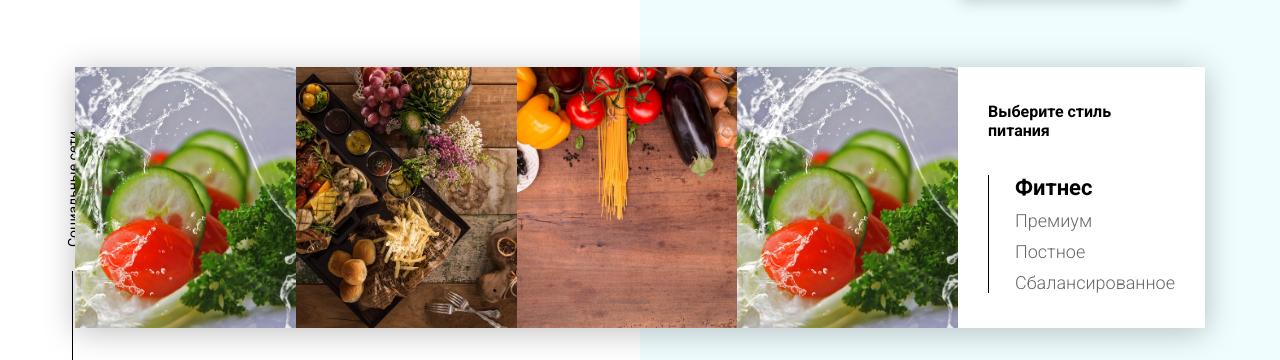
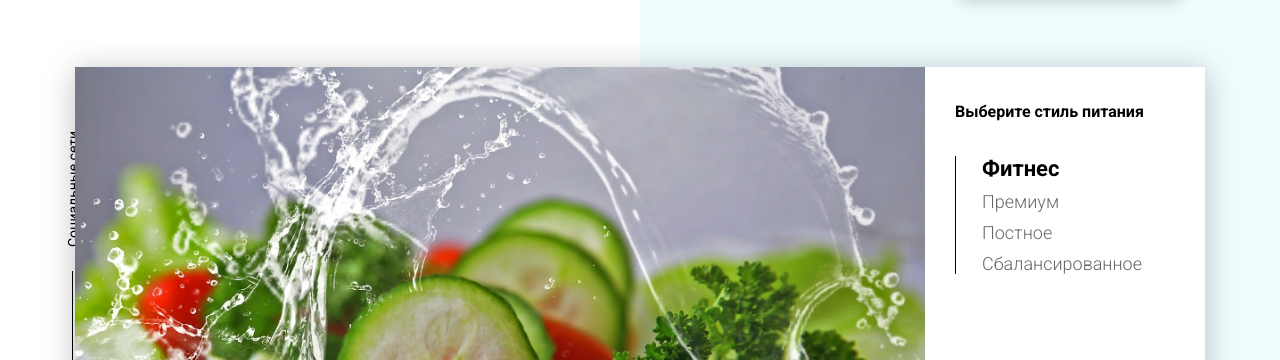
Before and after one commit to Satin3737/food, a website with bundled scripts: page src/index.html in a window 1280 px wide. Both pictures are taken after a click on the element "Фитнес". Shown: the part 111-471 px from the top of the page. Built offline with nearby package versions, Linux system fonts and the light colour scheme; files whose address does not match are found by name.

Commit message:
added tabs

```diff
--- a/src/index.html
+++ b/src/index.html
@@ -36,7 +36,7 @@
         <div class="bgc_blue"></div>
         <div class="container">
             <div class="tabcontainer">
-                <div class="tabcontent">
+                <div class="tabcontent active">
                     <img src="img/tabs/vegy.jpg" alt="vegy">
                     <div class="tabcontent__descr">
                         Меню "Фитнес" - это новый подход к приготовлению блюд: больше свежих овощей и фруктов. Для людей, которые интересуются спортом; активных и здоровых. Это абсолютно новый продукт с оптимальной ценой и высоким качеством!
@@ -55,7 +55,7 @@
                     </div>
                 </div>
                 <div class="tabcontent">
-                    <img src="img/tabs/vegy.jpg" alt="vegy">
+                    <img src="img/tabs/hamburger.jpg" alt="vegy">
                     <div class="tabcontent__descr">
                         Меню "Сбалансированное" - это соответствие вашего рациона всем научным рекомендациям. Мы тщательно просчитываем вашу потребность в к/б/ж/у и создаем лучшие блюда для вас.
                     </div>
@@ -63,7 +63,7 @@
                 <div class="tabheader">
                     <h3>Выберите стиль питания</h3>
                     <div class="tabheader__items">
-                        <div class="tabheader__item tabheader__item_active">Фитнес</div>
+                        <div class="tabheader__item active">Фитнес</div>
                         <div class="tabheader__item">Премиум</div>
                         <div class="tabheader__item">Постное</div>
                         <div class="tabheader__item">Сбалансированное</div>
@@ -300,5 +300,6 @@
             </div>
         </div>
     </div>
+    <script src="js/script.js"></script>
 </body>
 </html>
--- a/src/js/main.js
+++ b/src/js/main.js
@@ -0,0 +1,21 @@
+document.addEventListener('DOMContentLoaded', () => {
+
+    const tabBtn = document.querySelectorAll('.tabheader__item');
+    const tabContent = document.querySelectorAll('.tabcontent');
+
+    tabBtn.forEach((btn, i) => {
+       btn.addEventListener('click', () => {
+           changeActiveTab([tabBtn, tabContent], i)
+       });
+    });
+
+    function changeActiveTab(arrays, i) {
+        arrays.forEach(arr => {
+            arr.forEach(item => {
+                item.classList.remove('active');
+            });
+            arr[i].classList.add('active');
+        });
+    }
+
+});
--- a/src/scss/blocks/preview/_preview.scss
+++ b/src/scss/blocks/preview/_preview.scss
@@ -26,6 +26,10 @@
 .tabcontent {
     width: 850px;
     position: relative;
+    display: none;
+    &.active {
+        display: block;
+    }
     img {
         width: 100%;
         height: 100%;
@@ -59,14 +63,13 @@
         border-left: 1px solid black;
     }
     &__item {
-        font-weight: bold;
         font-size: 18px;
         font-weight: 300;
         margin-top: 10px;
         color: rgba(0, 0, 0, 0.6);
         cursor: pointer;
         transition: 0.3s all;
-        &_active {
+        &.active {
             color: #000;
             font-size: 22px;
             font-weight: 700;
```
Also changed, not shown: dist/css/style.css, dist/index.html, dist/js/script.js, 1 other file.
